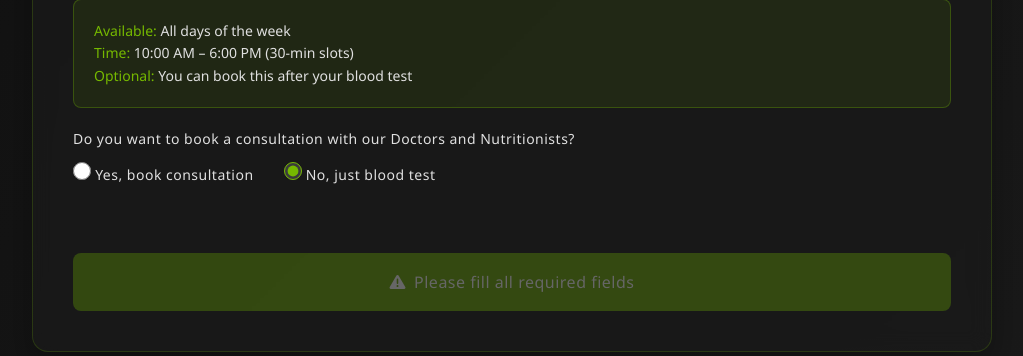
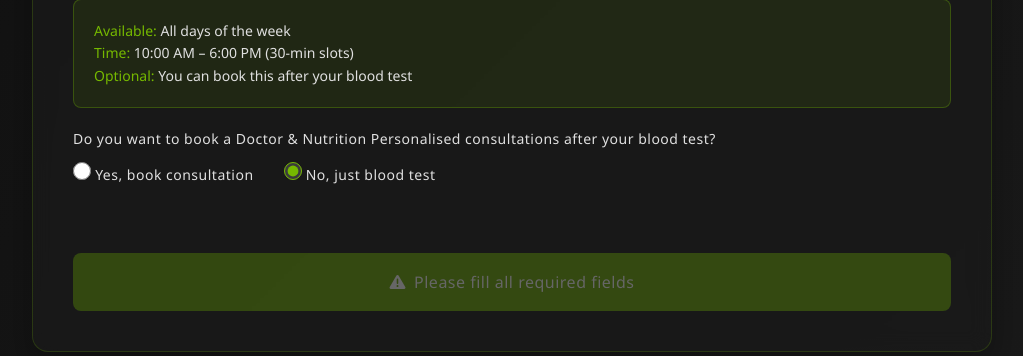
Before and after one commit to pxxthik/supershyft-nvidia, a Flask app: page / in a window 1280 px wide. Shown: the part 1784-2140 px from the top of the page, without its empty margins (128-1151 px from the left). Run offline with Flask 3, Linux system fonts and the light colour scheme.

```diff
--- a/templates/index.html
+++ b/templates/index.html
@@ -133,7 +133,7 @@
             </div>
 
             <div class="form-group">
-                <label>Do you want to book a consultation with our Doctors and Nutritionists?</label>
+                <label>Do you want to book a Doctor & Nutrition Personalised consultations after your blood test?</label>
                 <div class="radio-group">
                     <label class="radio-option">
                         <input type="radio" name="want_consultation" value="yes"> Yes, book consultation
```
